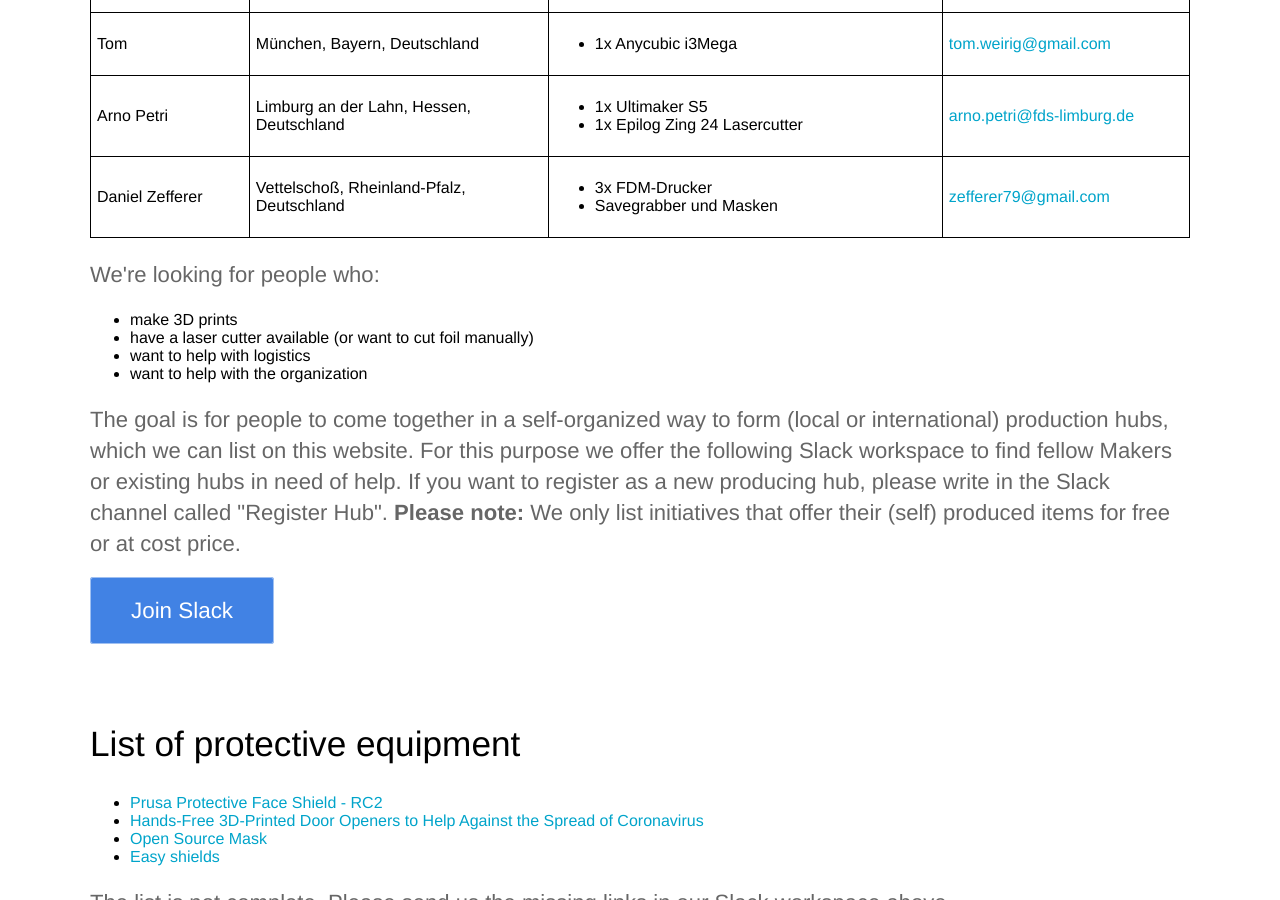
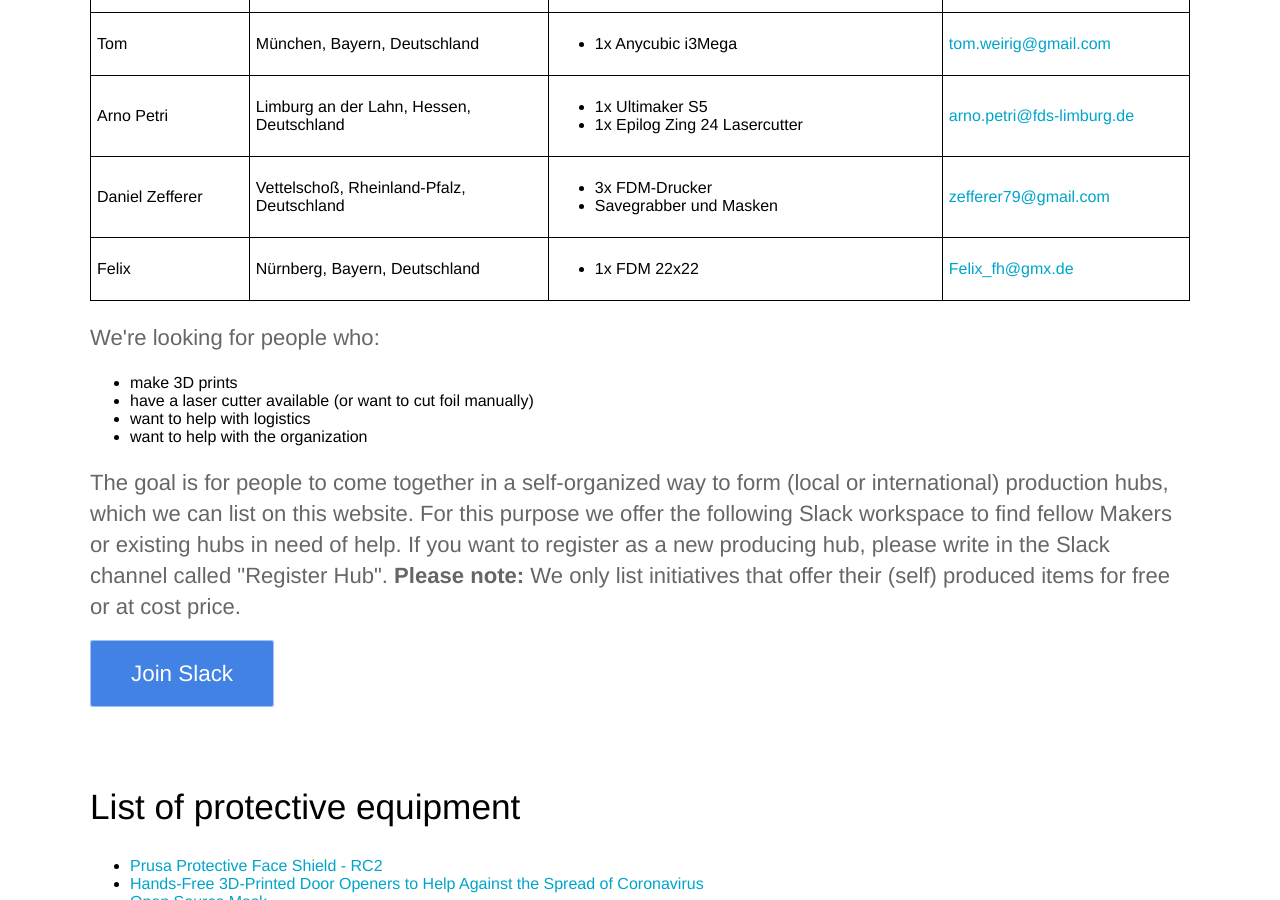
Before and after one commit to CloudCannon/hydra-jekyll-template, a Jekyll site: the page built from en/index.html, in a window 1280 px wide and 900 px high, scrolled down 3551 px. Built offline with Jekyll 4.4.1, drawn with Linux system fonts in a browser that asks for light colours.

Commit message:
ADD entry

```diff
--- a/_data/makers.yml
+++ b/_data/makers.yml
@@ -160,6 +160,14 @@ en:
       - 3x FDM-Drucker
       - Savegrabber und Masken
     contact: '<a href="mailto:zefferer79@gmail.com">zefferer79@gmail.com</a>'
+  - name: Felix
+    country: Deutschland
+    # State / region is optional
+    state: Bayern
+    city: Nürnberg
+    capacity:
+      - 1x FDM 22x22
+    contact: '<a href="mailto:Felix_fh@gmx.de">Felix_fh@gmx.de</a>'
 # Copy the block above and repeat =)
 de:
   - name: Carsten
@@ -333,4 +341,12 @@ de:
       - 3x FDM-Drucker
       - Savegrabber und Masken
     contact: '<a href="mailto:zefferer79@gmail.com">zefferer79@gmail.com</a>'
+  - name: Felix
+    country: Deutschland
+    # State / region is optional
+    state: Bayern
+    city: Nürnberg
+    capacity:
+      - 1x FDM 22x22
+    contact: '<a href="mailto:Felix_fh@gmx.de">Felix_fh@gmx.de</a>'
 # Copy the block above and repeat =)
```
